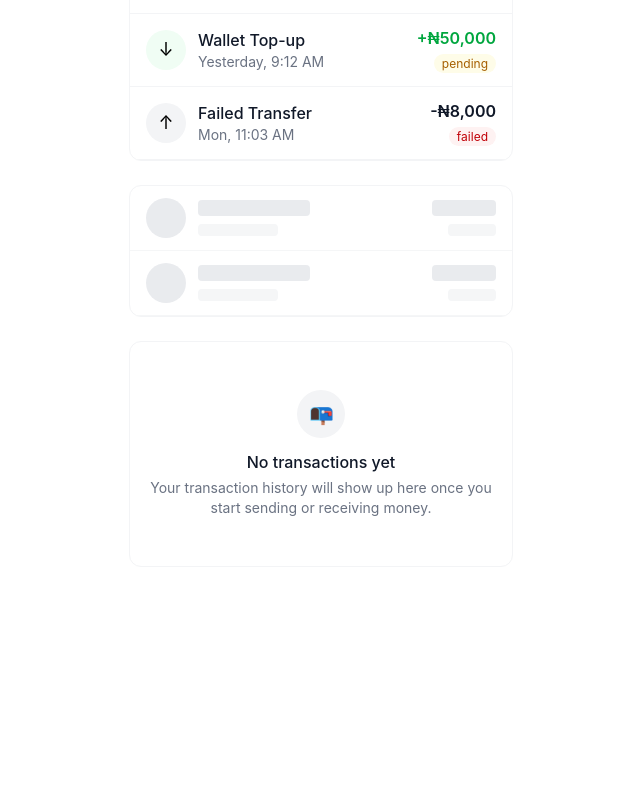
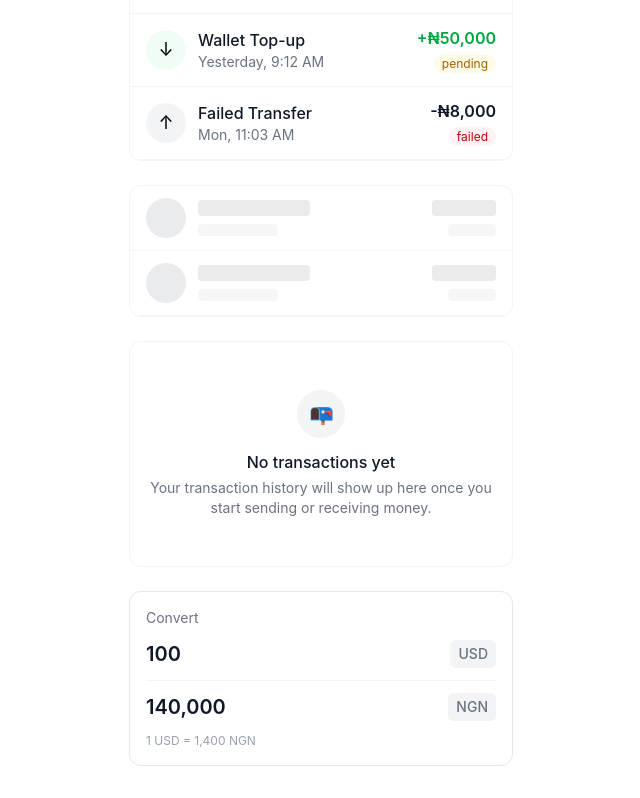
Before and after one commit to isaiahmauyon/fintech_ui, a React (Vite) app: page / in a window 1280 px wide. Shown: the part 520-1318 px from the top of the page, without its empty margins (319-959 px from the left). Before the commit the page ends 1119 px from the top, so only its background shows below. Built offline with nearby package versions, Linux system fonts and the light colour scheme.

Commit message:
feat: add ExchangeRateWidget component and integrate into App demo

```diff
--- a/src/App.tsx
+++ b/src/App.tsx
@@ -4,7 +4,7 @@ import EmptyTransactions from './components/EmptyTransactions'
 import WalletBalanceCard from './components/WalletBalanceCard'
 import OtpInput from './components/OtpInput'
 import CurrencyAmount from './components/CurrencyAmount'
-
+import ExchangeRateWidget from './components/ExchangeRateWidget'
 
 function App() {
   return (
@@ -54,6 +54,11 @@ function App() {
       <div className="border border-gray-100 rounded-xl overflow-hidden mt-6">
         <EmptyTransactions />
       </div>
+
+      {/* Exchange Rate Widget Demo */}
+      <div className="mt-6">
+        <ExchangeRateWidget rate={1400} />
+      </div>
     </div>
   )
 }
--- /dev/null
+++ b/src/components/ExchangeRateWidget.tsx
@@ -0,0 +1,57 @@
+import { useState } from 'react'
+import type { ChangeEvent } from 'react'
+
+type ExchangeRateWidgetProps = {
+    fromCurrency?: string
+    toCurrency?: string
+    rate: number // how many `to` units per 1 `from` unit
+}
+
+export default function ExchangeRateWidget({
+    fromCurrency = 'USD',
+    toCurrency = 'NGN',
+    rate,
+}: ExchangeRateWidgetProps) {
+    const [amount, setAmount] = useState('100')
+
+    const handleChange = (e: ChangeEvent<HTMLInputElement>) => {
+        const value = e.target.value.replace(/[^0-9.]/g, '')
+        setAmount(value)
+    }
+
+    const numericAmount = parseFloat(amount) || 0
+    const converted = numericAmount * rate
+
+    return (
+        <div className="border border-gray-200 rounded-xl p-4">
+            <p className="text-sm text-gray-500 mb-3">Convert</p>
+
+            <div className="flex items-center justify-between mb-3 pb-3 border-b border-gray-100">
+                <input
+                    type="text"
+                    inputMode="decimal"
+                    value={amount}
+                    onChange={handleChange}
+                    className="text-xl font-semibold text-gray-900 w-1/2 focus:outline-none"
+                    aria-label={`Amount in ${fromCurrency}`}
+                />
+                <span className="text-sm font-medium text-gray-500 bg-gray-100 px-2 py-1 rounded-md">
+                    {fromCurrency}
+                </span>
+            </div>
+
+            <div className="flex items-center justify-between mb-3">
+                <p className="text-xl font-semibold text-gray-900">
+                    {converted.toLocaleString(undefined, { maximumFractionDigits: 2 })}
+                </p>
+                <span className="text-sm font-medium text-gray-500 bg-gray-100 px-2 py-1 rounded-md">
+                    {toCurrency}
+                </span>
+            </div>
+
+            <p className="text-xs text-gray-400">
+                1 {fromCurrency} = {rate.toLocaleString()} {toCurrency}
+            </p>
+        </div>
+    )
+}
```
